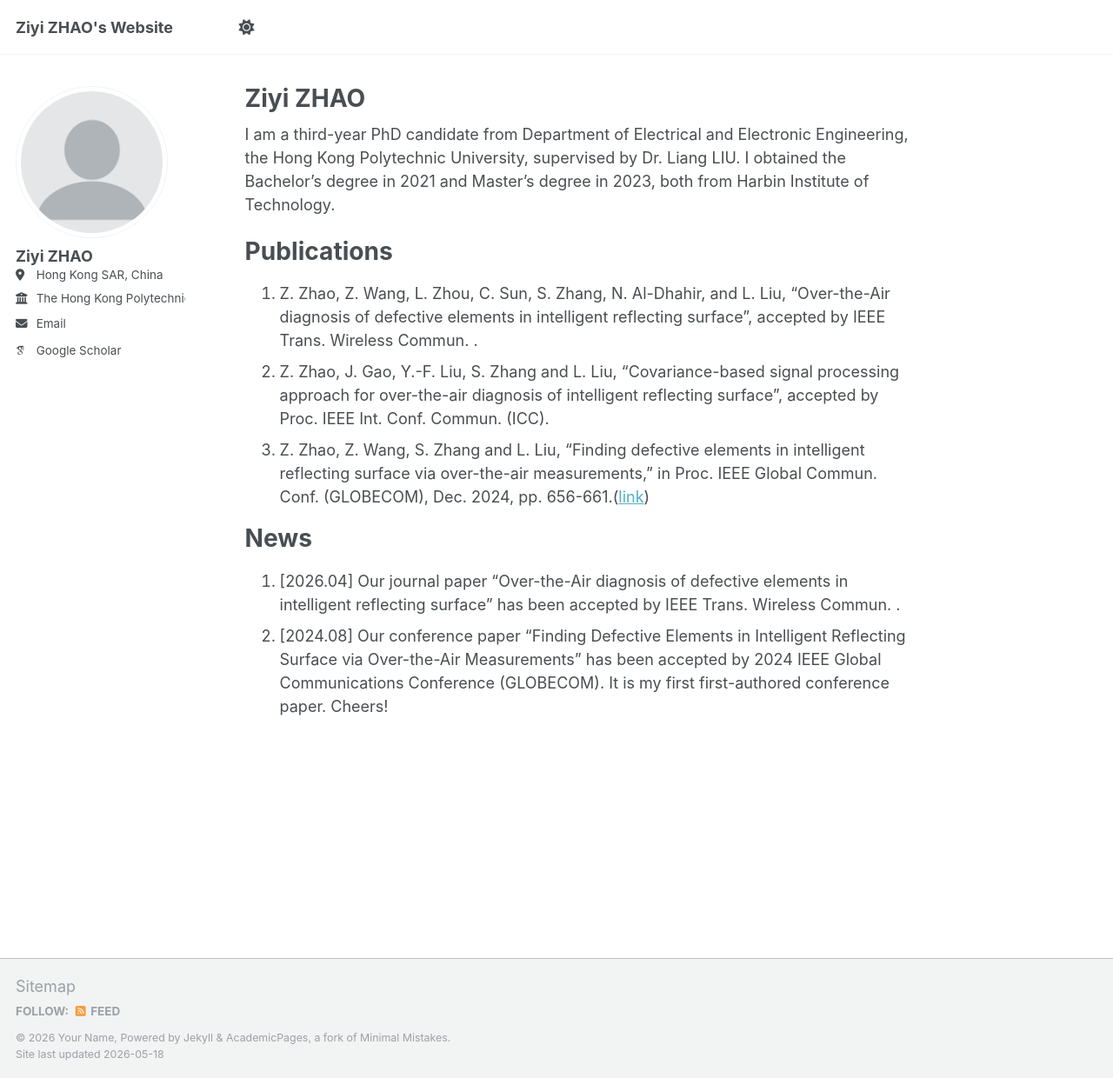
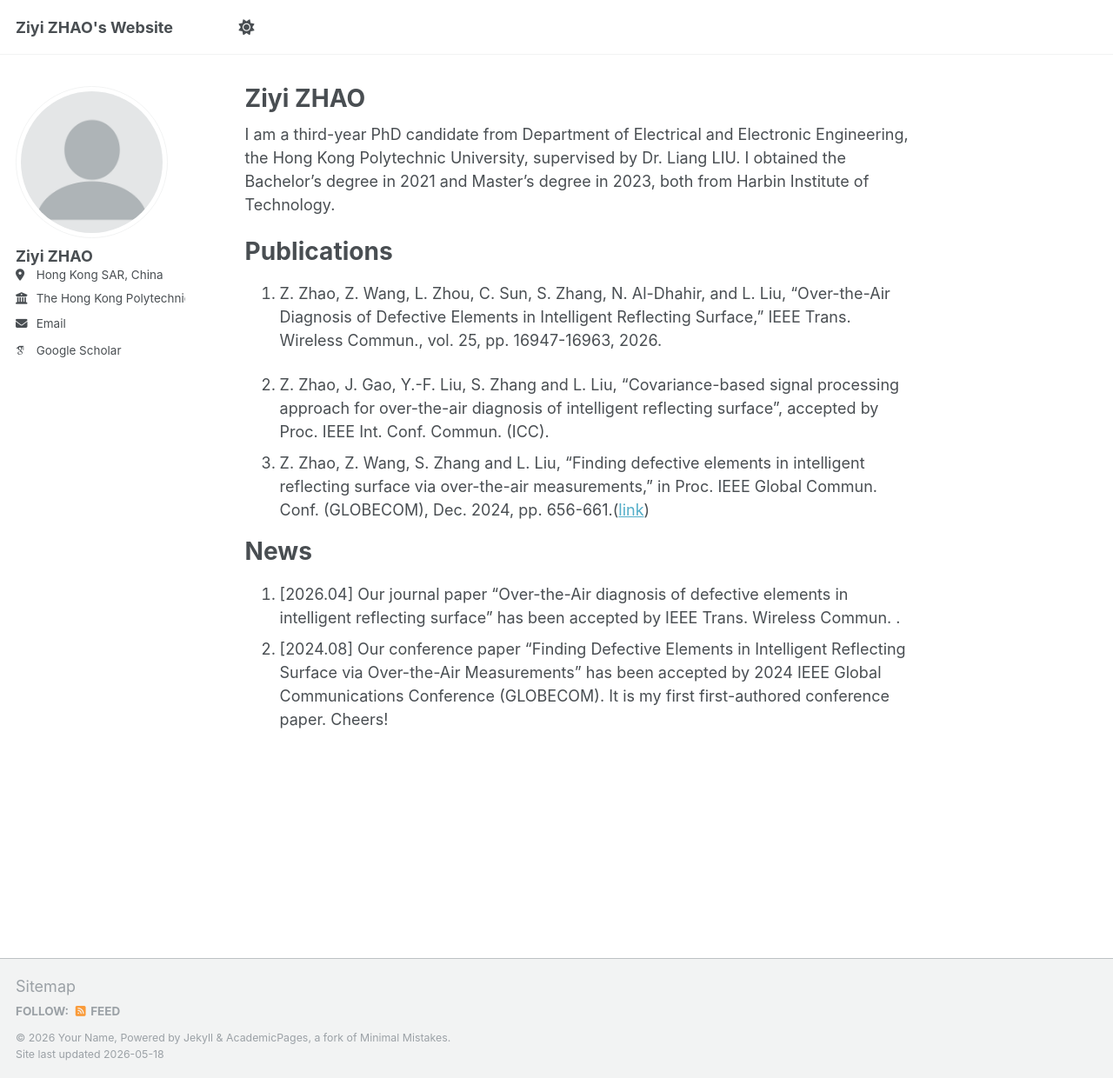
Before and after one commit to ZY1zhao/ZY1zhao.github.io, a Jekyll site: the page built from _pages/about.md, in a window 1280 px wide and 1240 px high. Shown: the whole window at 87% size. Built offline with Jekyll 4.4.1, drawn with Linux system fonts in a browser that asks for light colours; some web fonts are replaced.

Commit message:
Revise publication entry in about.md
Updated publication details for accuracy and formatting.

```diff
--- a/_pages/about.md
+++ b/_pages/about.md
@@ -11,7 +11,8 @@ I am a third-year PhD candidate from Department of Electrical and Electronic Eng
 
 Publications
 =====
-3. Z. Zhao, Z. Wang, L. Zhou, C. Sun, S. Zhang, N. Al-Dhahir, and L. Liu, "Over-the-Air diagnosis of defective elements in intelligent reflecting surface", accepted by IEEE Trans. Wireless Commun. .
+3. Z. Zhao, Z. Wang, L. Zhou, C. Sun, S. Zhang, N. Al-Dhahir, and L. Liu, "Over-the-Air Diagnosis of Defective Elements in Intelligent Reflecting Surface," IEEE Trans. Wireless Commun., vol. 25, pp. 16947-16963, 2026.
+
 2. Z. Zhao, J. Gao, Y.-F. Liu, S. Zhang and L. Liu, "Covariance-based signal processing approach for over-the-air diagnosis of intelligent reflecting surface", accepted by Proc. IEEE Int. Conf. Commun. (ICC).
 1. Z. Zhao, Z. Wang, S. Zhang and L. Liu, "Finding defective elements in intelligent reflecting surface via over-the-air measurements," in Proc. IEEE Global Commun. Conf. (GLOBECOM), Dec. 2024, pp. 656-661.([link](https://ieeexplore.ieee.org/document/10901577))
 
```
